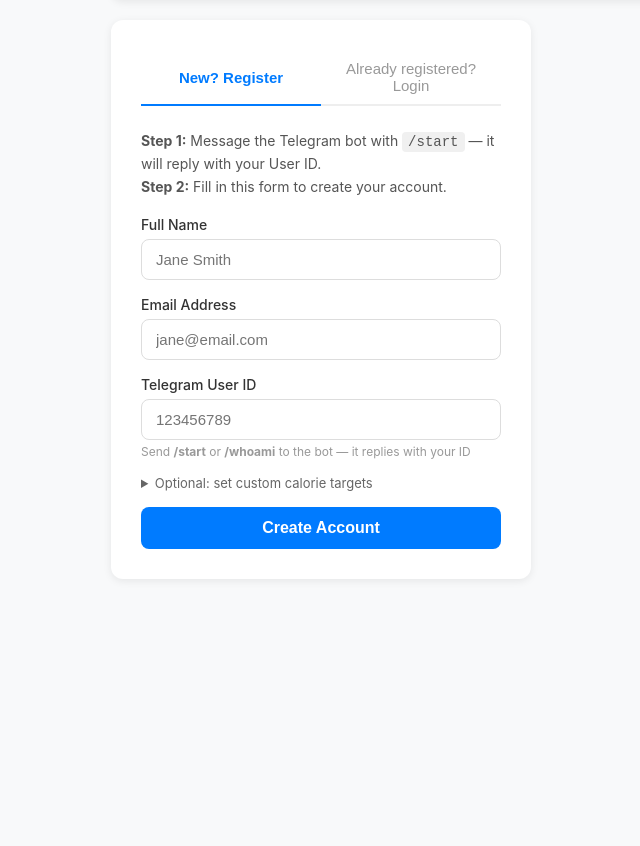
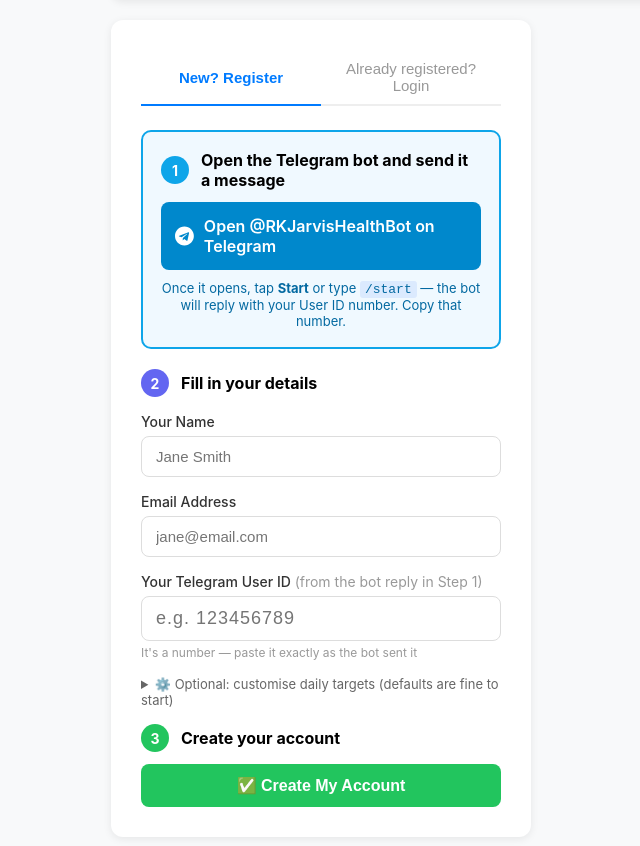
Before and after one commit to robinkwee/JarvisHealth, a website: page dashboard.html in a window 1280 px wide. Shown: the part 720-1566 px from the top of the page, without its empty margins (49-689 px from the left). Before the commit the page ends 1339 px from the top, so only its background shows below. Drawn offline with nearby package versions, Linux system fonts and the light colour scheme.

Commit message:
Make registration stupidproof
- Big Telegram button linking directly to @RKJarvisHealthBot
- 3 numbered steps: open bot → fill form → create account
- Clear instructions: tap Start, copy the number, paste it here
- Login tab also links directly to the bot

```diff
--- a/dashboard.html
+++ b/dashboard.html
@@ -182,12 +182,32 @@
 
       <!-- Register form -->
       <div id="registerForm">
-        <p style="color:#555;margin-bottom:18px;font-size:14px;line-height:1.6;">
-          <strong>Step 1:</strong> Message the Telegram bot with <code style="background:#f0f0f0;padding:2px 6px;border-radius:4px;">/start</code> — it will reply with your User ID.<br>
-          <strong>Step 2:</strong> Fill in this form to create your account.
-        </p>
+
+        <!-- Step 1 -->
+        <div style="background:#f0f9ff;border:2px solid #0ea5e9;border-radius:10px;padding:18px;margin-bottom:20px;">
+          <div style="display:flex;align-items:center;gap:12px;margin-bottom:12px;">
+            <div style="background:#0ea5e9;color:white;width:28px;height:28px;border-radius:50%;display:flex;align-items:center;justify-content:center;font-weight:700;font-size:14px;flex-shrink:0;">1</div>
+            <strong style="font-size:16px;">Open the Telegram bot and send it a message</strong>
+          </div>
+          <a href="https://t.me/RKJarvisHealthBot" target="_blank"
+            style="display:flex;align-items:center;justify-content:center;gap:10px;background:#0088cc;color:white;text-decoration:none;padding:14px;border-radius:8px;font-size:16px;font-weight:600;">
+            <svg width="22" height="22" viewBox="0 0 24 24" fill="white"><path d="M12 0C5.373 0 0 5.373 0 12s5.373 12 12 12 12-5.373 12-12S18.627 0 12 0zm5.894 8.221l-1.97 9.28c-.145.658-.537.818-1.084.508l-3-2.21-1.447 1.394c-.16.16-.295.295-.605.295l.213-3.053 5.56-5.023c.242-.213-.054-.333-.373-.12L8.32 13.617l-2.96-.924c-.643-.204-.657-.643.136-.953l11.57-4.461c.537-.194 1.006.131.828.942z"/></svg>
+            Open @RKJarvisHealthBot on Telegram
+          </a>
+          <p style="color:#0369a1;font-size:13px;margin-top:10px;text-align:center;">
+            Once it opens, tap <strong>Start</strong> or type <code style="background:#dbeafe;padding:1px 5px;border-radius:3px;">/start</code> — the bot will reply with your User ID number. Copy that number.
+          </p>
+        </div>
+
+        <!-- Step 2 -->
+        <div style="margin-bottom:6px;">
+          <div style="display:flex;align-items:center;gap:12px;margin-bottom:16px;">
+            <div style="background:#6366f1;color:white;width:28px;height:28px;border-radius:50%;display:flex;align-items:center;justify-content:center;font-weight:700;font-size:14px;flex-shrink:0;">2</div>
+            <strong style="font-size:16px;">Fill in your details</strong>
+          </div>
+        </div>
         <div class="form-group">
-          <label>Full Name</label>
+          <label>Your Name</label>
           <input type="text" id="regName" placeholder="Jane Smith">
         </div>
         <div class="form-group">
@@ -195,12 +215,12 @@
           <input type="email" id="regEmail" placeholder="jane@email.com">
         </div>
         <div class="form-group">
-          <label>Telegram User ID</label>
-          <input type="number" id="regUserId" placeholder="123456789">
-          <small>Send <strong>/start</strong> or <strong>/whoami</strong> to the bot — it replies with your ID</small>
+          <label>Your Telegram User ID <span style="color:#999;font-weight:400;">(from the bot reply in Step 1)</span></label>
+          <input type="number" id="regUserId" placeholder="e.g. 123456789" style="font-size:18px;letter-spacing:1px;">
+          <small>It's a number — paste it exactly as the bot sent it</small>
         </div>
         <details style="margin-bottom:16px;">
-          <summary style="color:#666;font-size:13px;cursor:pointer;">Optional: set custom calorie targets</summary>
+          <summary style="color:#666;font-size:13px;cursor:pointer;">⚙️ Optional: customise daily targets (defaults are fine to start)</summary>
           <div style="display:grid;grid-template-columns:1fr 1fr;gap:10px;margin-top:12px;">
             <div class="form-group"><label style="font-size:13px;">Calories (kcal)</label><input type="number" id="regKcal" placeholder="2550"></div>
             <div class="form-group"><label style="font-size:13px;">Protein (g)</label><input type="number" id="regProtein" placeholder="140"></div>
@@ -208,7 +228,13 @@
             <div class="form-group"><label style="font-size:13px;">Fat (g)</label><input type="number" id="regFat" placeholder="75"></div>
           </div>
         </details>
-        <button class="btn-primary" onclick="register()">Create Account</button>
+
+        <!-- Step 3 -->
+        <div style="display:flex;align-items:center;gap:12px;margin-bottom:12px;">
+          <div style="background:#22c55e;color:white;width:28px;height:28px;border-radius:50%;display:flex;align-items:center;justify-content:center;font-weight:700;font-size:14px;flex-shrink:0;">3</div>
+          <strong style="font-size:16px;">Create your account</strong>
+        </div>
+        <button class="btn-primary" onclick="register()" style="background:#22c55e;">✅ Create My Account</button>
       </div>
 
       <!-- Login form -->
@@ -220,7 +246,7 @@
         <div class="form-group">
           <label>Telegram User ID</label>
           <input type="number" id="userIdInput" placeholder="123456789">
-          <small>Don't know your ID? Send <strong>/whoami</strong> to the bot</small>
+          <small>Don't know your ID? <a href="https://t.me/RKJarvisHealthBot" target="_blank">Open the bot</a> and send <strong>/whoami</strong></small>
         </div>
         <button class="btn-primary" onclick="login()">Login</button>
       </div>
```
